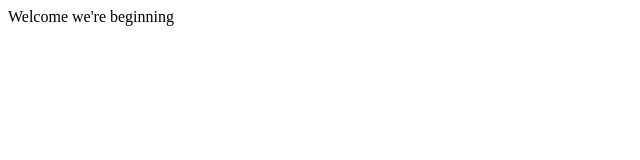
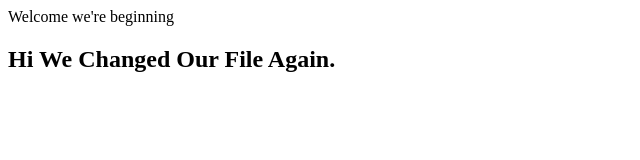
Before and after one commit to DevelopRab/demo-reposit, a plain HTML site: page index.html in a window 1280 px wide. Shown: the whole page, without its empty margins (0-640 px from the left). Drawn offline with Linux system fonts and the light colour scheme.

Commit message:
New contents added

```diff
--- a/index.html
+++ b/index.html
@@ -1 +1,2 @@
 <div>Welcome we're beginning</div>
+<h2>Hi We Changed Our File Again.</h2>
```
